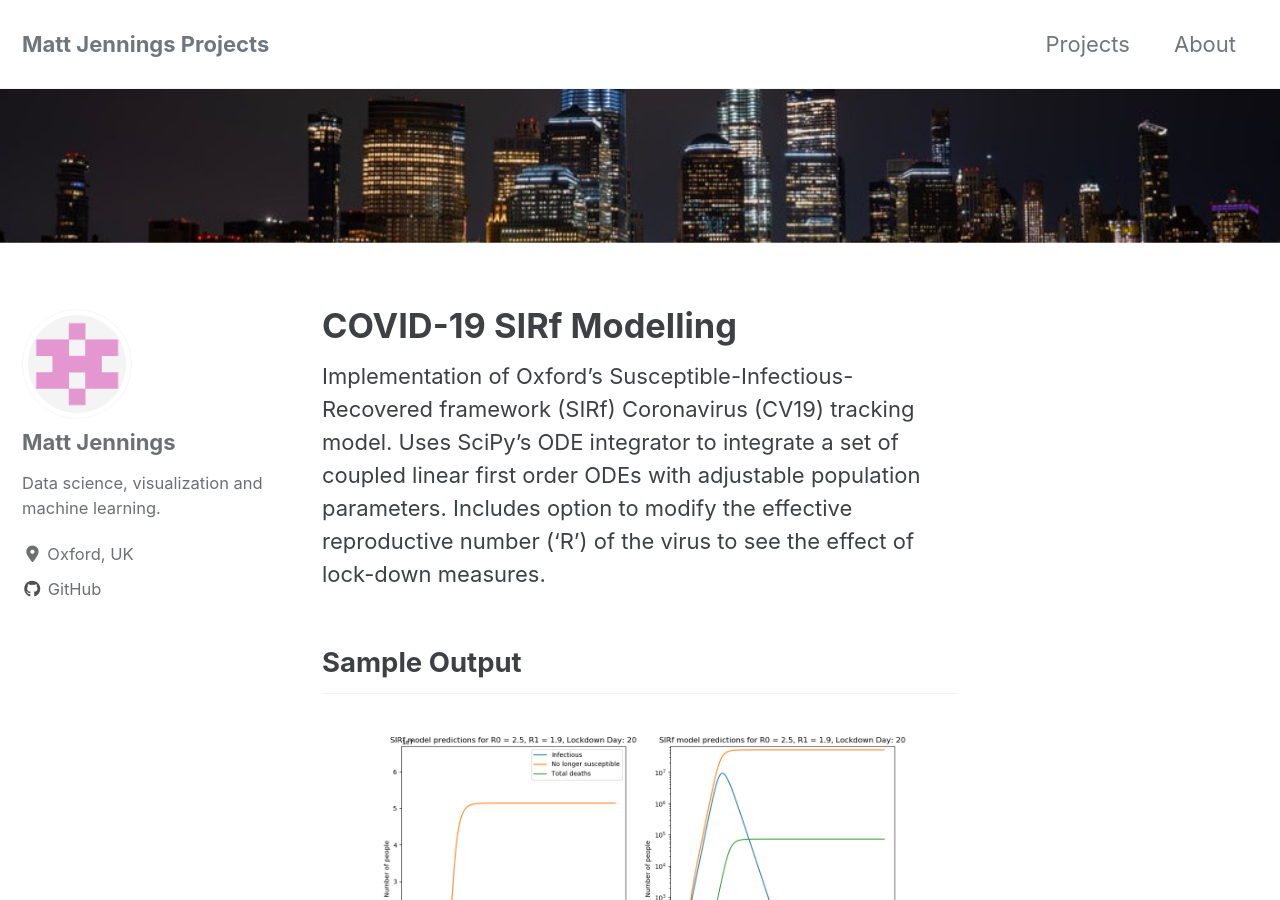
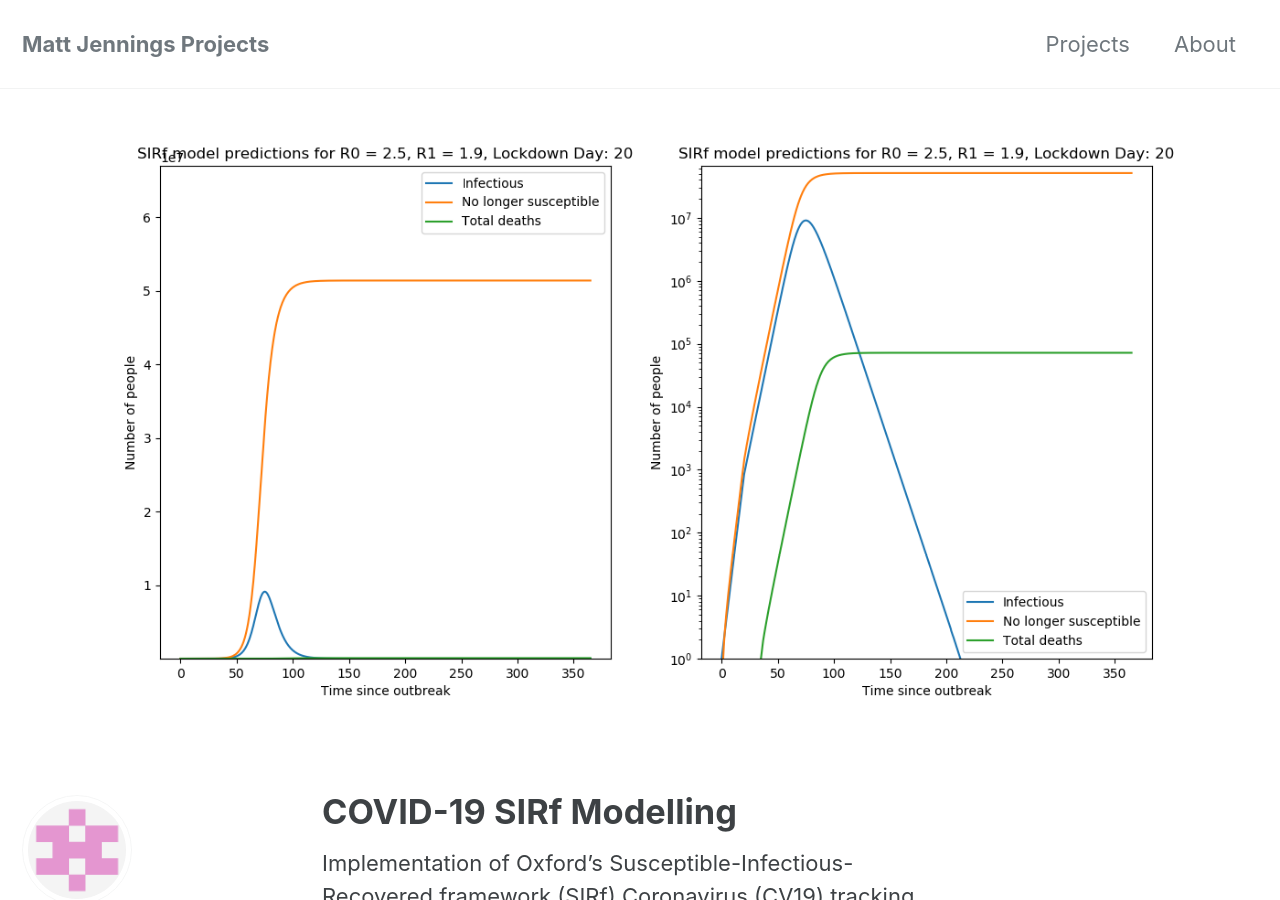
Before and after one commit to Matt-Jennings-GitHub/Matt-Jennings.github.io, a Jekyll site: the page built from _portfolio/COVID-19-SIR-Modelling.md, in a window 1280 px wide and 900 px high. Built offline with Jekyll 4.4.1, drawn with Linux system fonts in a browser that asks for light colours; cached includes are drawn as plain includes; nearby versions of some CDN libraries; formulas are drawn with MathJax 3.

Commit message:
Post Updates

```diff
--- a/_portfolio/COVID-19-SIR-Modelling.md
+++ b/_portfolio/COVID-19-SIR-Modelling.md
@@ -3,7 +3,7 @@ title: "COVID-19 SIRf Modelling"
 date: 2020-05-10
 tags: [modelling, data science]
 header:
-  image: "/images/skyline.jpg"
+  image: "/images/SIRf-Model/SIRf-Model.png"
   teaser: "/images/SIRf-Model/SIRf-Model.png"
 excerpt: "Statistical Modelling"
 mathjax: true
```
